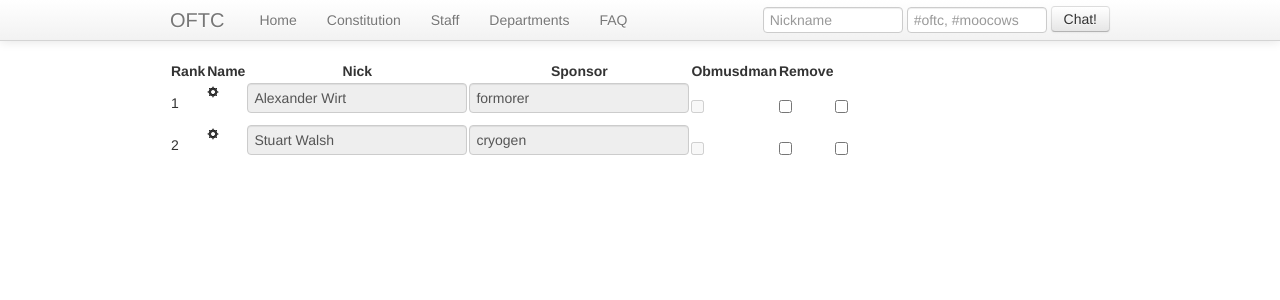
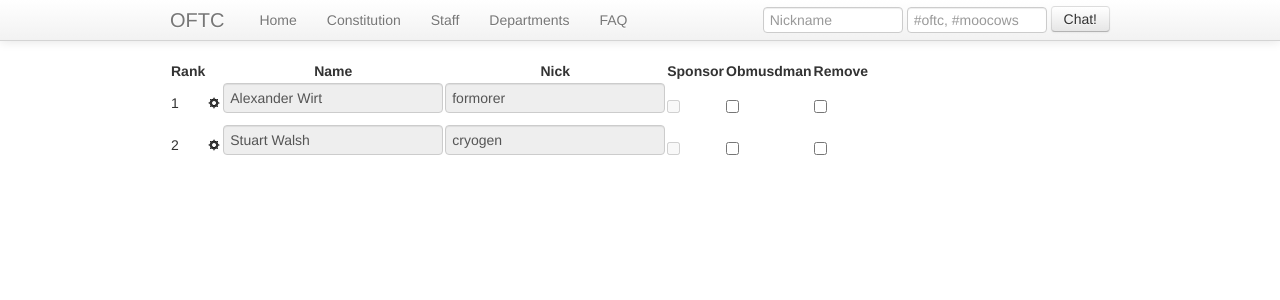
Before and after one commit to oftc/oftc-web, a Jekyll site: the page built from voting.html, in a window 1280 px wide. Shown: the top 300 px of the page. Built offline with Jekyll 4.4.1, drawn with Linux system fonts in a browser that asks for light colours; Markdown is read by kramdown in place of the engine named in the settings.

Commit message:
fix the icon/drag handle to be inside the <td> and add a new <Td> for it

```diff
--- a/voting.html
+++ b/voting.html
@@ -7,6 +7,7 @@ title: Voting
     <thead>
         <tr>
             <th class='index'>Rank</th>
+            <th></th>
             <th>Name</th>
             <th>Nick</th>
             <th>Sponsor</th>
@@ -50,7 +51,10 @@ title: Voting
     {
         var newRow = $("<tr>").appendTo("#members");
 
-        newRow.append($("<td class='index'>").append(i + 1)).append("<i class='handle icon-cog'>");
+        var col = $("<td class='index'>").appendTo(newRow);
+        col.append(i + 1)
+        col = $("<td>").appendTo(newRow);
+        col.append("<i class='handle icon-cog'>");
         addCol(newRow, { type: "text", id: "name", name: "Name", value: item["Name"], readonly: true });
         addCol(newRow, { type: "text", id: "nick", name: "nick", value: item["Nick"], readonly: true });
         addCol(newRow, { type: "checkbox", id: "sponsor", name: "sponsor", value: item["Sponsor"], disabled: "disabled" });
```
